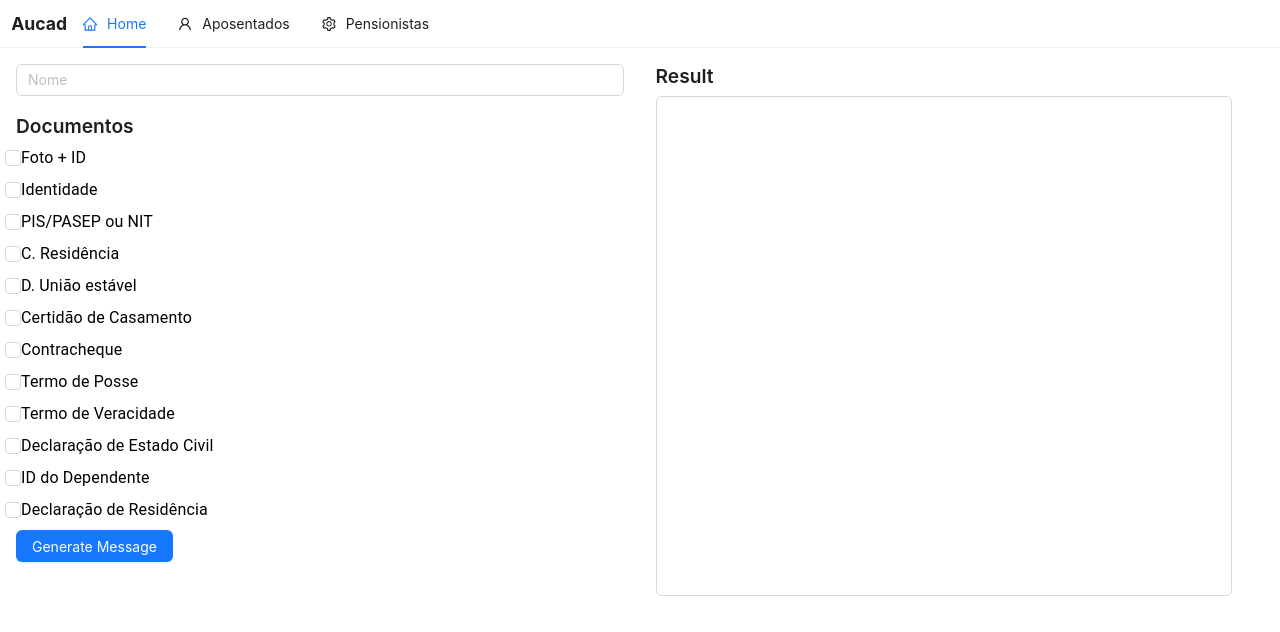
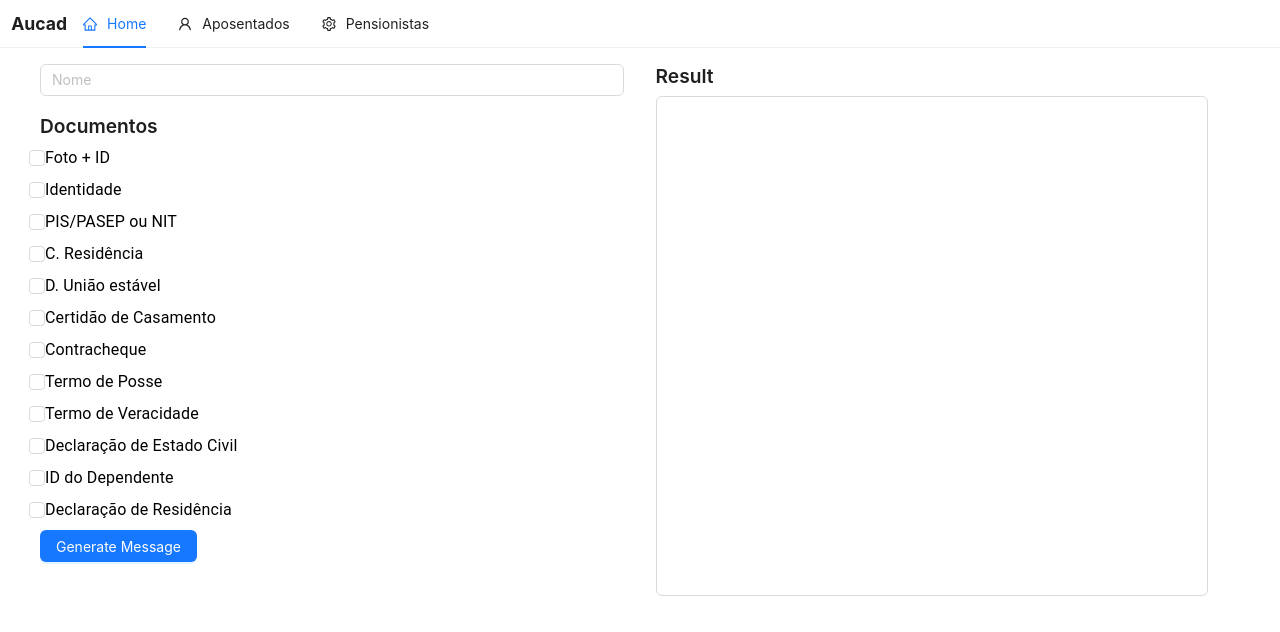
Before and after one commit to secretindex/Python-Scripts, a React (Vite) app in the folder advanced/recad-auto-message/: page / in a window 1280 px wide. Shown: the top 632 px of the page. Built offline with nearby package versions, Linux system fonts and the light colour scheme.

Commit message:
remove unused style and compile tailwind

```diff
--- a/advanced/recad-auto-message/src/index.css
+++ b/advanced/recad-auto-message/src/index.css
@@ -9,6 +9,9 @@
 }
 
 body {
-  min-height: 100vh;
-  min-width: 100vw;
+  height: 100vh;
 }
+
+body > div {
+  height: 100%;
+}
--- a/advanced/recad-auto-message/src/output.css
+++ b/advanced/recad-auto-message/src/output.css
@@ -558,6 +558,14 @@ video {
   position: static;
 }
 
+.m-0 {
+  margin: 0px;
+}
+
+.mb-2 {
+  margin-bottom: 0.5rem;
+}
+
 .block {
   display: block;
 }
@@ -570,32 +578,103 @@ video {
   height: 100%;
 }
 
-.h-screen {
-  height: 100vh;
+.min-h-full {
+  min-height: 100%;
 }
 
 .w-full {
   width: 100%;
 }
 
-.w-screen {
-  width: 100vw;
+.w-3 {
+  width: 0.75rem;
+}
+
+.w-2 {
+  width: 0.5rem;
+}
+
+.w-16 {
+  width: 4rem;
+}
+
+.w-1\/4 {
+  width: 25%;
+}
+
+.w-1\/5 {
+  width: 20%;
+}
+
+.w-4\/5 {
+  width: 80%;
+}
+
+.w-2\/5 {
+  width: 40%;
+}
+
+.w-2\/4 {
+  width: 50%;
 }
 
 .resize {
   resize: both;
 }
 
+.flex-col {
+  flex-direction: column;
+}
+
 .items-center {
   align-items: center;
+}
+
+.justify-start {
+  justify-content: flex-start;
 }
 
 .justify-center {
   justify-content: center;
 }
 
+.gap-1 {
+  gap: 0.25rem;
+}
+
+.gap-2 {
+  gap: 0.5rem;
+}
+
 .border {
   border-width: 1px;
+}
+
+.p-0 {
+  padding: 0px;
+}
+
+.p-2 {
+  padding: 0.5rem;
+}
+
+.px-2 {
+  padding-left: 0.5rem;
+  padding-right: 0.5rem;
+}
+
+.px-6 {
+  padding-left: 1.5rem;
+  padding-right: 1.5rem;
+}
+
+.text-gray-500 {
+  --tw-text-opacity: 1;
+  color: rgb(107 114 128 / var(--tw-text-opacity));
+}
+
+.text-inherit {
+  color: inherit;
 }
 
 @keyframes enter {
@@ -619,6 +698,9 @@ video {
 }
 
 body {
-  min-height: 100vh;
-  min-width: 100vw;
+  height: 100vh;
 }
+
+body > div {
+  height: 100%;
+}
```
